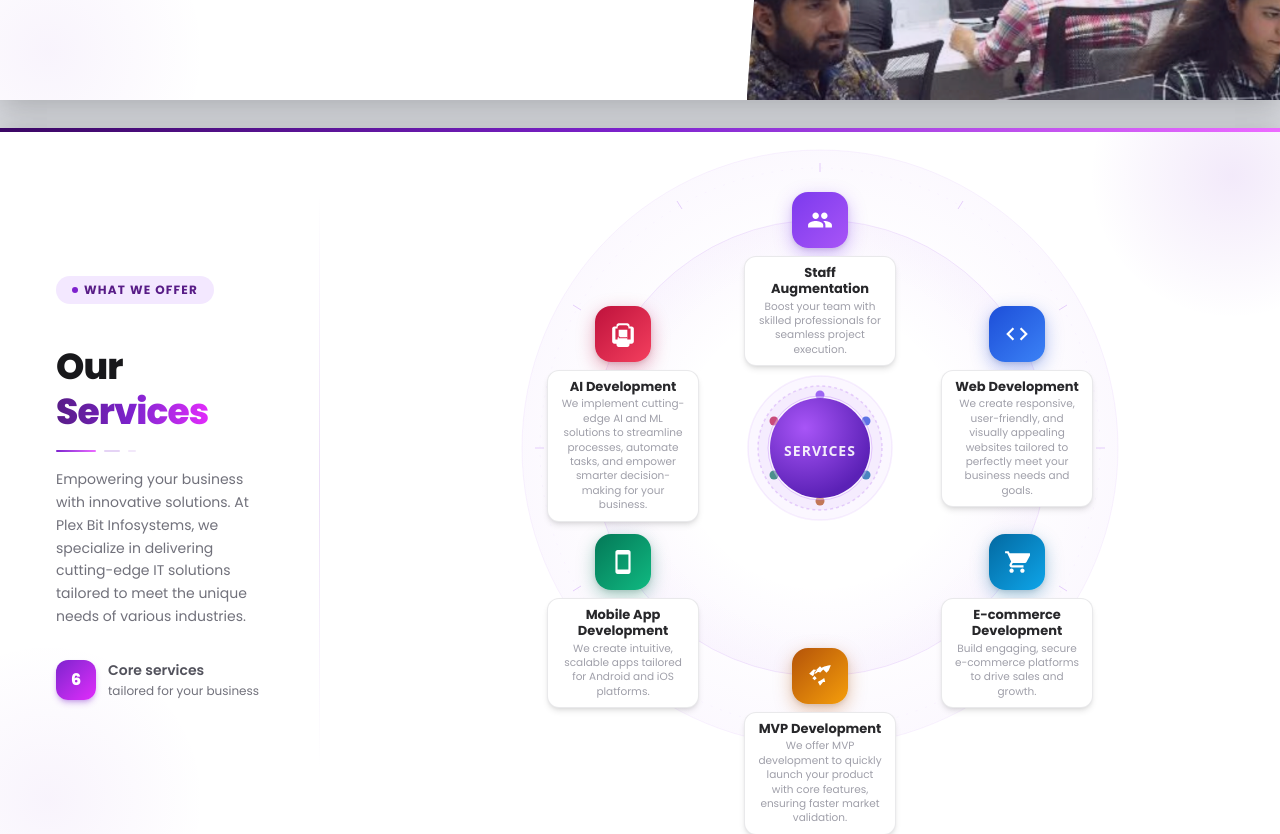
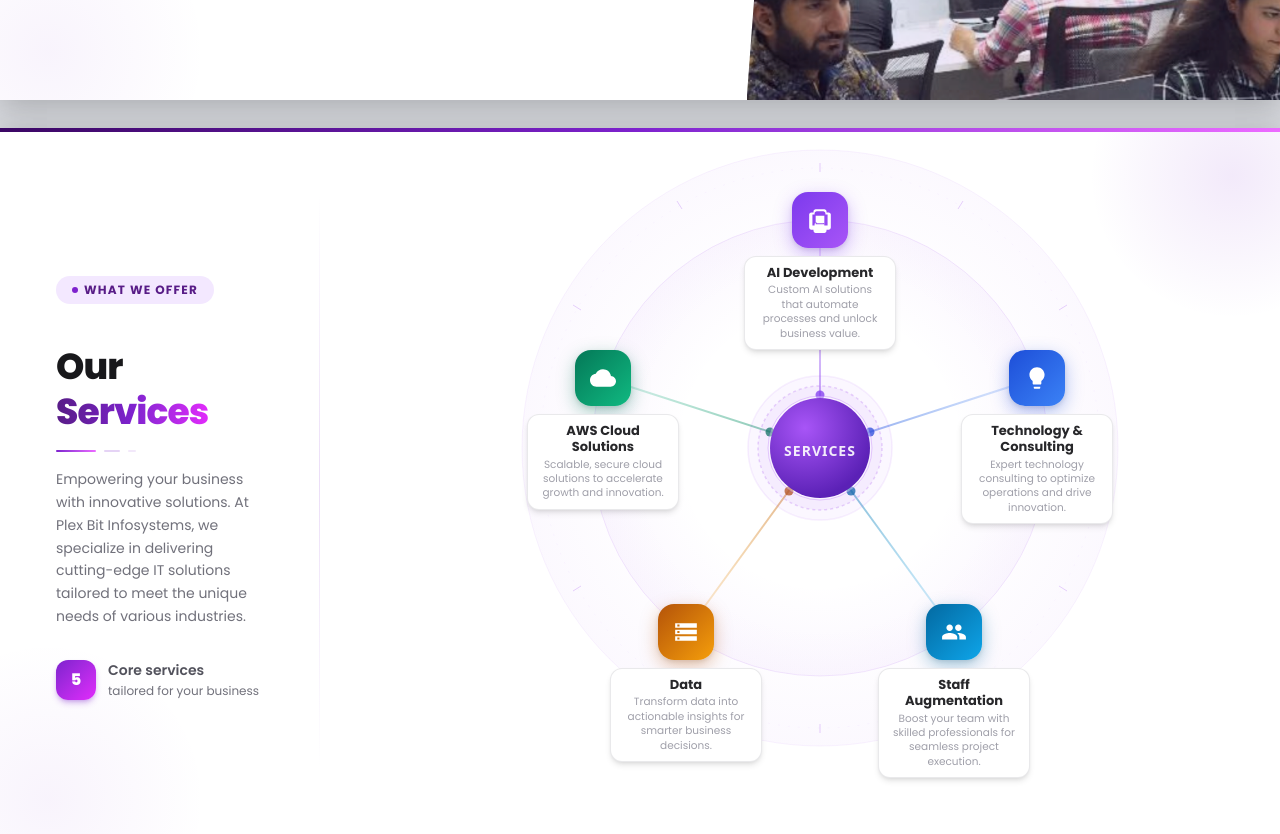
Before and after one commit to nirmalmhjr/brochure-plex-bit, a React (Vite) app: page / in a window 1280 px wide. Shown: the part 3640-4474 px from the top of the page. Built offline with nearby package versions, Linux system fonts and the light colour scheme.

Commit message:
feat: update ServicesHubPage and brochure data with new service icons and descriptions

```diff
--- a/src/components/templates/services-hub-page.tsx
+++ b/src/components/templates/services-hub-page.tsx
@@ -19,6 +19,8 @@ const HUB_X = 820;
 const HUB_Y = 320;
 const HUB_R = 50;
 const SPOKE_R = 228;
+// Max services rendered around the hub (must be ≤ colors/icon paths available)
+const MAX_SPOKES = 5;
 const TICK_DEGREES = [
   0, 30, 60, 90, 120, 150, 180, 210, 240, 270, 300, 330,
 ] as const;
@@ -32,20 +34,18 @@ const SERVICE_COLORS = [
   { from: "#be123c", to: "#f43f5e", glow: "rgba(190,18,60,0.35)" },
 ];
 
-// Material Design icon paths (24×24 viewBox)
+// Material Design icon paths (24×24 viewBox) — order matches `services` data
 const SERVICE_ICON_PATHS = [
+  // AI Development – memory chip
+  "M9 9h6v6H9zm7-7H8C6.9 2 6 2.9 6 4v1H4c-1.1 0-2 .9-2 2v12c0 1.1.9 2 2 2h2v1c0 1.1.9 2 2 2h8c1.1 0 2-.9 2-2v-1h2c1.1 0 2-.9 2-2V7c0-1.1-.9-2-2-2h-2V4c0-1.1-.9-2-2-2zm-1 14H8V8h8v8zm3 1h-2v-1c0-1.1-.9-2-2-2H9c-1.1 0-2 .9-2 2v1H5V7h2V6c0-1.1.9-2 2-2h6c1.1 0 2 .9 2 2v1h2v10z",
+  // Technology & Consulting – lightbulb
+  "M9 21c0 .55.45 1 1 1h4c.55 0 1-.45 1-1v-1H9v1zm3-19C8.14 2 5 5.14 5 9c0 2.38 1.19 4.47 3 5.74V17c0 .55.45 1 1 1h6c.55 0 1-.45 1-1v-2.26c1.81-1.27 3-3.36 3-5.74 0-3.86-3.14-7-7-7z",
   // Staff Augmentation – group
   "M16 11c1.66 0 2.99-1.34 2.99-3S17.66 5 16 5c-1.66 0-3 1.34-3 3s1.34 3 3 3zm-8 0c1.66 0 2.99-1.34 2.99-3S9.66 5 8 5C6.34 5 5 6.34 5 8s1.34 3 3 3zm0 2c-2.33 0-7 1.17-7 3.5V19h14v-2.5c0-2.33-4.67-3.5-7-3.5zm8 0c-.29 0-.62.02-.97.05 1.16.84 1.97 1.97 1.97 3.45V19h6v-2.5c0-2.33-4.67-3.5-7-3.5z",
-  // Web Development – code brackets
-  "M9.4 16.6L4.8 12l4.6-4.6L8 6l-6 6 6 6 1.4-1.4zm5.2 0l4.6-4.6-4.6-4.6L16 6l6 6-6 6-1.4-1.4z",
-  // E-commerce – shopping cart
-  "M7 18c-1.1 0-1.99.9-1.99 2S5.9 22 7 22s2-.9 2-2-.9-2-2-2zM1 2v2h2l3.6 7.59-1.35 2.45c-.16.28-.25.61-.25.96C5 16.1 6.1 17 7 17h11v-2H7.42c-.14 0-.25-.11-.25-.25l.03-.12.9-1.63H19c.75 0 1.41-.41 1.75-1.03l3.58-6.49c.08-.14.12-.31.12-.48 0-.55-.45-1-1-1H5.21l-.94-2H1zm16 16c-1.1 0-1.99.9-1.99 2s.89 2 1.99 2 2-.9 2-2-.9-2-2-2z",
-  // MVP Development – rocket
-  "M9.19 6.35c-2.04 2.29-3.44 5.58-3.57 5.89L2 10l4-4 3.19.35zM14 5l-2-2-5.5 5.5 1.5 1.5L14 5zm-5 9l-2-2-2 2 2 2 2-2zm5.81 3.65L12 21l-2-3.65c.31-.13 3.6-1.53 5.89-3.57l.92 3.87zM22 2s-7 0-12 5l2 2 3-3 3 3 2-2 2-5z",
-  // Mobile App – smartphone
-  "M17 1.01L7 1c-1.1 0-2 .9-2 2v18c0 1.1.9 2 2 2h10c1.1 0 2-.9 2-2V3c0-1.1-.9-1.99-2-1.99zM17 19H7V5h10v14z",
-  // AI Development – memory chip
-  "M9 9h6v6H9zm7-7H8C6.9 2 6 2.9 6 4v1H4c-1.1 0-2 .9-2 2v12c0 1.1.9 2 2 2h2v1c0 1.1.9 2 2 2h8c1.1 0 2-.9 2-2v-1h2c1.1 0 2-.9 2-2V7c0-1.1-.9-2-2-2h-2V4c0-1.1-.9-2-2-2zm-1 14H8V8h8v8zm3 1h-2v-1c0-1.1-.9-2-2-2H9c-1.1 0-2 .9-2 2v1H5V7h2V6c0-1.1.9-2 2-2h6c1.1 0 2 .9 2 2v1h2v10z",
+  // Data – storage
+  "M2 20h20v-4H2v4zm2-3h2v2H4v-2zM2 4v4h20V4H2zm4 3H4V5h2v2zm-4 7h20v-4H2v4zm2-3h2v2H4v-2z",
+  // AWS Cloud Solutions – cloud
+  "M19.35 10.04C18.67 6.59 15.64 4 12 4 9.11 4 6.6 5.64 5.35 8.04 2.34 8.36 0 10.91 0 14c0 3.31 2.69 6 6 6h13c2.76 0 5-2.24 5-5 0-2.64-2.05-4.78-4.65-4.96z",
 ];
 
 // const HUB_GEAR_PATH =
@@ -58,8 +58,10 @@ export default function ServicesHubPage({
   subtitle,
   items,
 }: ServicesHubPageProps) {
-  const spokes = items.slice(0, 6).map((item, i) => {
-    const rad = ((i * 60 - 90) * Math.PI) / 180;
+  const visible = items.slice(0, MAX_SPOKES);
+  const step = 360 / visible.length;
+  const spokes = visible.map((item, i) => {
+    const rad = ((i * step - 90) * Math.PI) / 180;
     return {
       ...item,
       x: Math.round(HUB_X + SPOKE_R * Math.cos(rad)),
@@ -138,10 +140,10 @@ export default function ServicesHubPage({
             </radialGradient>
 
             {/* Per-spoke color gradient from hub to tip */}
-            {spokes.map((s) => (
+            {spokes.map((s, i) => (
               <linearGradient
                 gradientUnits="userSpaceOnUse"
-                id={`spokeGrad-${s.title}`}
+                id={`spokeGrad-${i}`}
                 key={`lg-${s.title}`}
                 x1={HUB_X}
                 x2={s.x}
--- a/src/data/brochure.ts
+++ b/src/data/brochure.ts
@@ -148,35 +148,35 @@ export const whyChooseUs = [
 
 export const services = [
   {
+    icon: "🤖",
+    title: "AI Development",
+    desc: "Custom AI solutions that automate processes and unlock business value.",
+  },
+  {
+    icon: "👥",
+    title: "Technology & Consulting",
+    desc: "Expert technology consulting to optimize operations and drive innovation.",
+  },
+  {
     icon: "👥",
     title: "Staff Augmentation",
     desc: "Boost your team with skilled professionals for seamless project execution.",
   },
   {
-    icon: "💻",
-    title: "Web Development",
-    desc: "We create responsive, user-friendly, and visually appealing websites tailored to perfectly meet your business needs and goals.",
-  },
-  {
     icon: "🛒",
-    title: "E-commerce Development",
-    desc: "Build engaging, secure e-commerce platforms to drive sales and growth.",
+    title: "Data",
+    desc: "Transform data into actionable insights for smarter business decisions.",
   },
   {
     icon: "🚀",
-    title: "MVP Development",
-    desc: "We offer MVP development to quickly launch your product with core features, ensuring faster market validation.",
+    title: "AWS Cloud Solutions",
+    desc: "Scalable, secure cloud solutions to accelerate growth and innovation.",
   },
-  {
-    icon: "📱",
-    title: "Mobile App Development",
-    desc: "We create intuitive, scalable apps tailored for Android and iOS platforms.",
-  },
-  {
-    icon: "🤖",
-    title: "AI Development",
-    desc: "We implement cutting-edge AI and ML solutions to streamline processes, automate tasks, and empower smarter decision-making for your business.",
-  },
+  //   {
+  //   icon: "💻",
+  //   title: "Web Development",
+  //   desc: "We create responsive, user-friendly, and visually appealing websites tailored to perfectly meet your business needs and goals.",
+  // },
 ];
 
 export const industries = [
```
